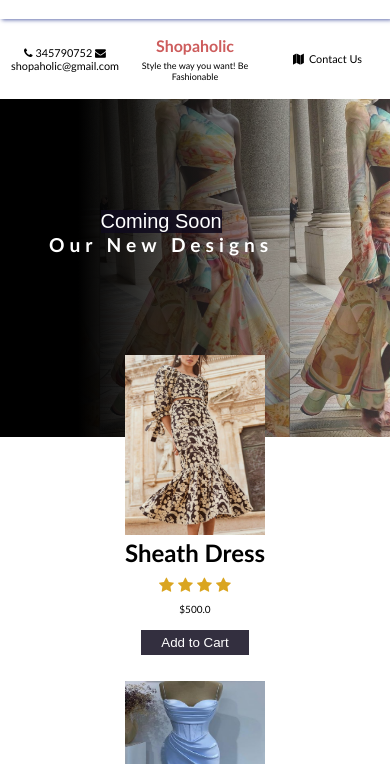
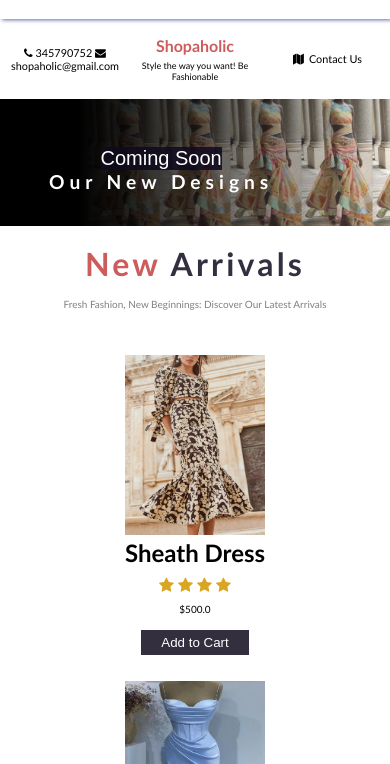
Before and after one commit to TechNamrata/Brainwave_Matrix_Intern_Task-2, a plain HTML site: page index.html in a window 390 px wide. Shown: the part 51-815 px from the top of the page. Drawn offline with nearby package versions, Linux system fonts and the light colour scheme; files whose address does not match are found by name.

Commit message:
Add files via upload

```diff
--- a/style.css
+++ b/style.css
@@ -288,7 +288,7 @@
             font-size: 68%;
         }
         .featured{
-            height: 40vh;
+            height: 15vh;
             display: flex;
             justify-content: center;
             align-items: center;
```
